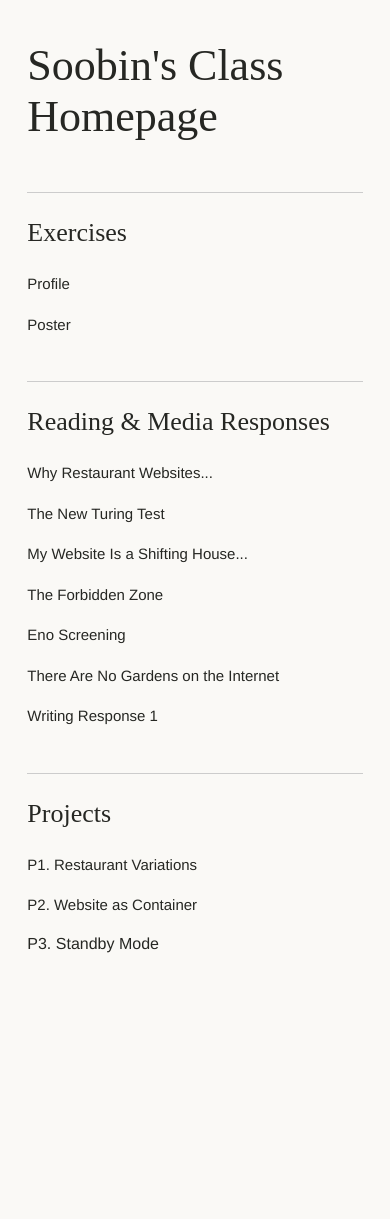
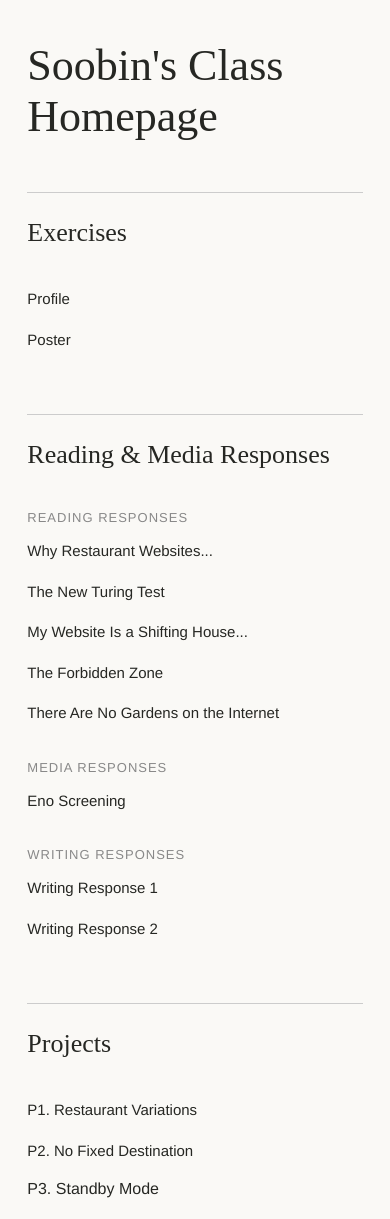
Before and after one commit to soobinahnn/2026-fall-washu-vps, a plain HTML site: page index.html in a window 390 px wide. Before the commit the page ends 998 px from the top, so only its background shows below. Drawn offline with Linux system fonts and the light colour scheme.

Commit message:
writing response 2 and edit project 2

```diff
--- a/index.html
+++ b/index.html
@@ -1,39 +1,49 @@
-
-<!DOCTYPE html>
-<html lang="en">
-<head>
-    <meta charset="UTF-8">
-    <meta name="viewport" content="width=device-width, initial-scale=1.0">
-    <title>Soobin's Class Homepage</title>
-    <link rel="stylesheet" href="style.css">
-</head>
 
 <body>
     <h1>Soobin's Class Homepage</h1>
+<link rel="stylesheet" href="style.css">
+    <main class="homepage-grid">
 
+        <section class="section">
             <h2>Exercises</h2>
             <ul>
                 <li><a href="profile.html">Profile</a></li>
                 <li><a href="https://www.figma.com/design/Jzg8cdvoXIfK3bViZ9Jtfv/Exercise--Poster?node-id=0-1&t=gLLbp9lONyQNsL2E-1">Poster</a></li>
             </ul>
+        </section>
 
+        <section class="section">
             <h2>Reading & Media Responses</h2>
+
+            <h3>Reading Responses</h3>
             <ul>
                 <li><a href="reading1.html">Why Restaurant Websites...</a></li>
                 <li><a href="reading2.html">The New Turing Test</a></li>
                 <li><a href="reading3.html">My Website Is a Shifting House...</a></li>
                 <li><a href="reading4.html">The Forbidden Zone</a></li>
-        <li><a href="enoscreening.html">Eno Screening</a></li>
                 <li><a href="chiamisola.html">There Are No Gardens on the Internet</a></li>
-        <li><a href="writing1.html">Writing Response 1</a></li>
             </ul>
 
+            <h3>Media Responses</h3>
+            <ul>
+                <li><a href="enoscreening.html">Eno Screening</a></li>
+            </ul>
+
+            <h3>Writing Responses</h3>
+            <ul>
+                <li><a href="writing1.html">Writing Response 1</a></li>
+                <li><a href="writing2.html">Writing Response 2</a></li>
+            </ul>
+        </section>
+
+        <section class="section">
             <h2>Projects</h2>
             <ul>
                 <li><a href="project1/index.html">P1. Restaurant Variations</a></li>
-        <li><a href="https://soobinahnn.github.io/2026-fall-washu-vps/Project%202/">P2. Website as Container</a></li>
+                <li><a href="Project%202/overview.html">P2. No Fixed Destination</a></li>
                 <li>P3. Standby Mode</li>
             </ul>
+        </section>
 
+    </main>
 </body>
-</html>
--- a/style.css
+++ b/style.css
@@ -4,27 +4,49 @@ body {
     color: #262723;
     font-family: "Neue Haas Grotesk", Helvetica, sans-serif;
     margin: 70px 8%;
-
-    display: grid;
-    grid-template-columns: 1fr 2fr 1.3fr;
-    column-gap: 50px;
 }
 
 h1 {
     font-family: Didot, "Times New Roman", serif;
     font-size: 64px;
     font-weight: normal;
-    grid-column: 1 / -1;
     margin: 0 0 80px;
+}
+
+/* Three-column layout */
+.homepage-grid {
+    display: grid;
+    grid-template-columns: 1fr 2fr 1.3fr;
+    column-gap: 50px;
+    align-items: start;
+}
+
+.section {
+    min-width: 0;
 }
 
 h2 {
     font-family: Didot, "Times New Roman", serif;
     font-size: 26px;
     font-weight: normal;
-    margin: 0 0 25px;
+    margin: 0 0 40px;
     padding-top: 25px;
     border-top: 1px solid #ccc;
+}
+
+/* Smaller headings within Reading & Media Responses */
+h3 {
+    font-family: "Neue Haas Grotesk", Helvetica, sans-serif;
+    font-size: 13px;
+    font-weight: normal;
+    text-transform: uppercase;
+    letter-spacing: 1px;
+    color: #888;
+    margin: 35px 0 15px;
+}
+
+.section h2 + h3 {
+    margin-top: 0;
 }
 
 ul {
@@ -49,39 +71,9 @@ a:hover {
     color: #800020;
 }
 
-body > h2:nth-of-type(1) {
-    grid-column: 1;
-    grid-row: 2;
-}
-
-body > ul:nth-of-type(1) {
-    grid-column: 1;
-    grid-row: 3;
-}
-
-body > h2:nth-of-type(2) {
-    grid-column: 2;
-    grid-row: 2;
-}
-
-body > ul:nth-of-type(2) {
-    grid-column: 2;
-    grid-row: 3;
-}
-
-body > h2:nth-of-type(3) {
-    grid-column: 3;
-    grid-row: 2;
-}
-
-body > ul:nth-of-type(3) {
-    grid-column: 3;
-    grid-row: 3;
-}
-
+/* Mobile layout */
 @media (max-width: 700px) {
     body {
-        display: block;
         margin: 40px 7%;
     }
 
@@ -90,7 +82,8 @@ body > ul:nth-of-type(3) {
         margin-bottom: 50px;
     }
 
-    ul {
-        margin-bottom: 45px;
+    .homepage-grid {
+        grid-template-columns: 1fr;
+        gap: 45px;
     }
 }
```
Also changed, not shown: Project 2/overview.html (added, +97 -0 lines), Project 2/script.js (+8 -11 lines), writing2.html (added, +22 -0 lines). Lines whose indentation alone changed are shown as unchanged.
